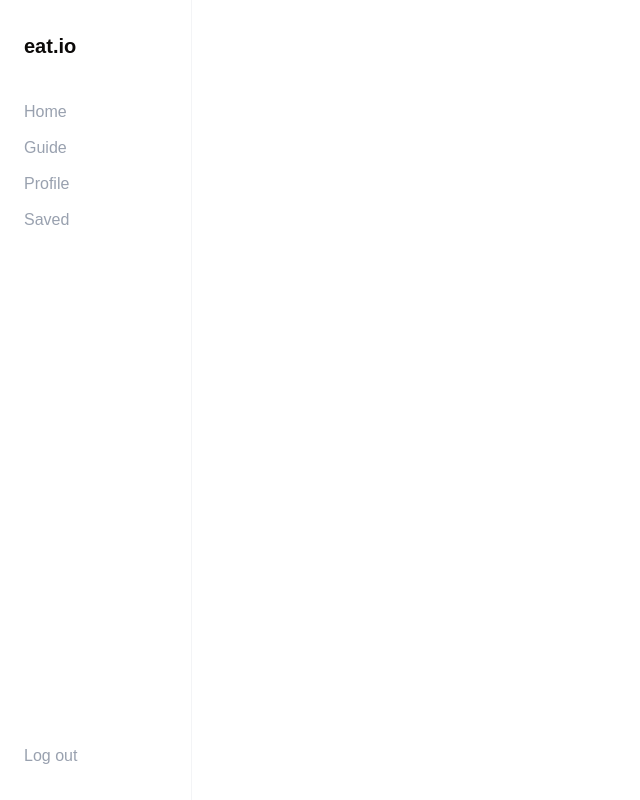
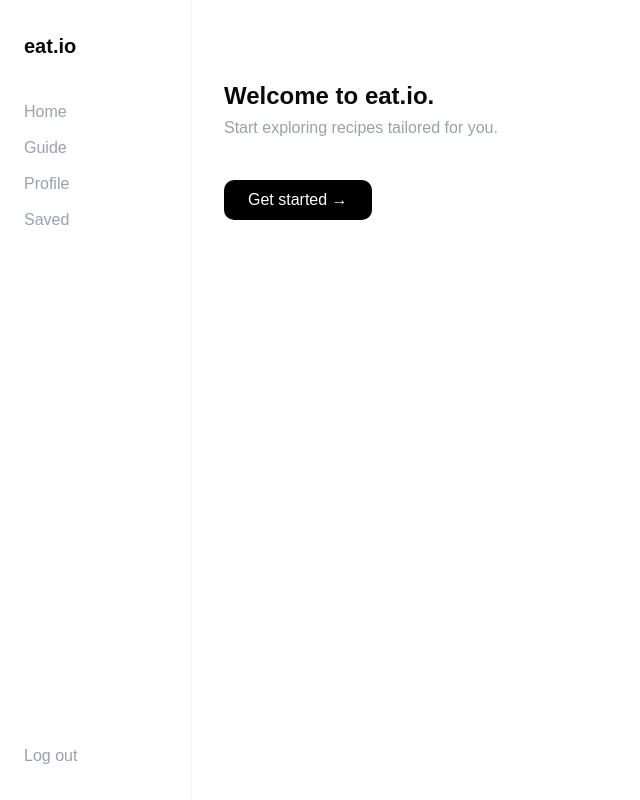
Before and after one commit to sinethatiah/EatIo, a React (Vite) app: page /dashboard in a window 1280 px wide. Shown: the whole page, without its empty margins (0-640 px from the left). Built offline with nearby package versions, Linux system fonts and the light colour scheme; no server answers.

Commit message:
add welcoming message to the dashboard page

```diff
--- a/src/Pages/Dashboard/Dashboard.jsx
+++ b/src/Pages/Dashboard/Dashboard.jsx
@@ -1,14 +1,17 @@
 import { auth } from "../../firebase"
 import { signOut } from 'firebase/auth'
-import { Link, Outlet, useNavigate } from 'react-router-dom'
+import {  NavLink,Link, Outlet, useNavigate, useLocation } from 'react-router-dom'
 
 const Dashboard = () => {
   const navigate = useNavigate()
+  const location = useLocation()
 
   const handleLogout = async () => {
     await signOut(auth)
     navigate('/login')
   }
+
+  const isRoot = location.pathname === "/dashboard"
 
   return (
     <div className="flex h-screen overflow-hidden">
@@ -17,10 +20,30 @@ const Dashboard = () => {
       <div className="flex flex-col justify-between w-48 h-full border-r border-gray-100 px-6 py-8 shrink-0">
         <div className="flex flex-col gap-1">
           <h1 className="text-xl font-semibold mb-8">eat.io</h1>
-          <Link to="home" className="text-base text-gray-400 hover:text-black py-1">Home</Link>
-          <Link to="nutritionGuide" className="text-base text-gray-400 hover:text-black py-1">Guide</Link>
-          <Link to="profile" className="text-base text-gray-400 hover:text-black py-1">Profile</Link>
-          <Link to="saved" className="text-base text-gray-400 hover:text-black py-1">Saved</Link>
+         <NavLink
+  to="home"
+  className={({ isActive }) => `text-base py-1 ${isActive ? "text-black font-medium" : "text-gray-400 hover:text-black"}`}
+>
+  Home
+</NavLink>
+<NavLink
+  to="nutritionGuide"
+  className={({ isActive }) => `text-base py-1 ${isActive ? "text-black font-medium" : "text-gray-400 hover:text-black"}`}
+>
+  Guide
+</NavLink>
+<NavLink
+  to="profile"
+  className={({ isActive }) => `text-base py-1 ${isActive ? "text-black font-medium" : "text-gray-400 hover:text-black"}`}
+>
+  Profile
+</NavLink>
+<NavLink
+  to="saved"
+  className={({ isActive }) => `text-base py-1 ${isActive ? "text-black font-medium" : "text-gray-400 hover:text-black"}`}
+>
+  Saved
+</NavLink>
         </div>
 
         <button
@@ -31,9 +54,24 @@ const Dashboard = () => {
         </button>
       </div>
 
-      {/* Main content */}
+
       <div className="flex-1 px-8 py-8 overflow-y-auto">
-        <Outlet />
+       {isRoot ? (
+  <div className="max-w-sm mt-12">
+    <h2 className="text-2xl font-semibold mb-1">Welcome to eat.io.</h2>
+    <p className="text-base text-gray-400 mb-10">
+      Start exploring recipes tailored for you.
+    </p>
+    <button
+      onClick={() => navigate("/dashboard/home")}
+      className="bg-black text-white px-6 py-2 rounded-lg text-base"
+    >
+      Get started →
+    </button>
+  </div>
+) : (
+  <Outlet />
+)}
       </div>
 
     </div>
--- a/src/Pages/LandingPage.jsx
+++ b/src/Pages/LandingPage.jsx
@@ -0,0 +1,9 @@
+import React from 'react'
+
+function LandingPage() {
+  return (
+    <div>LandingPage</div>
+  )
+}
+
+export default LandingPage
```
